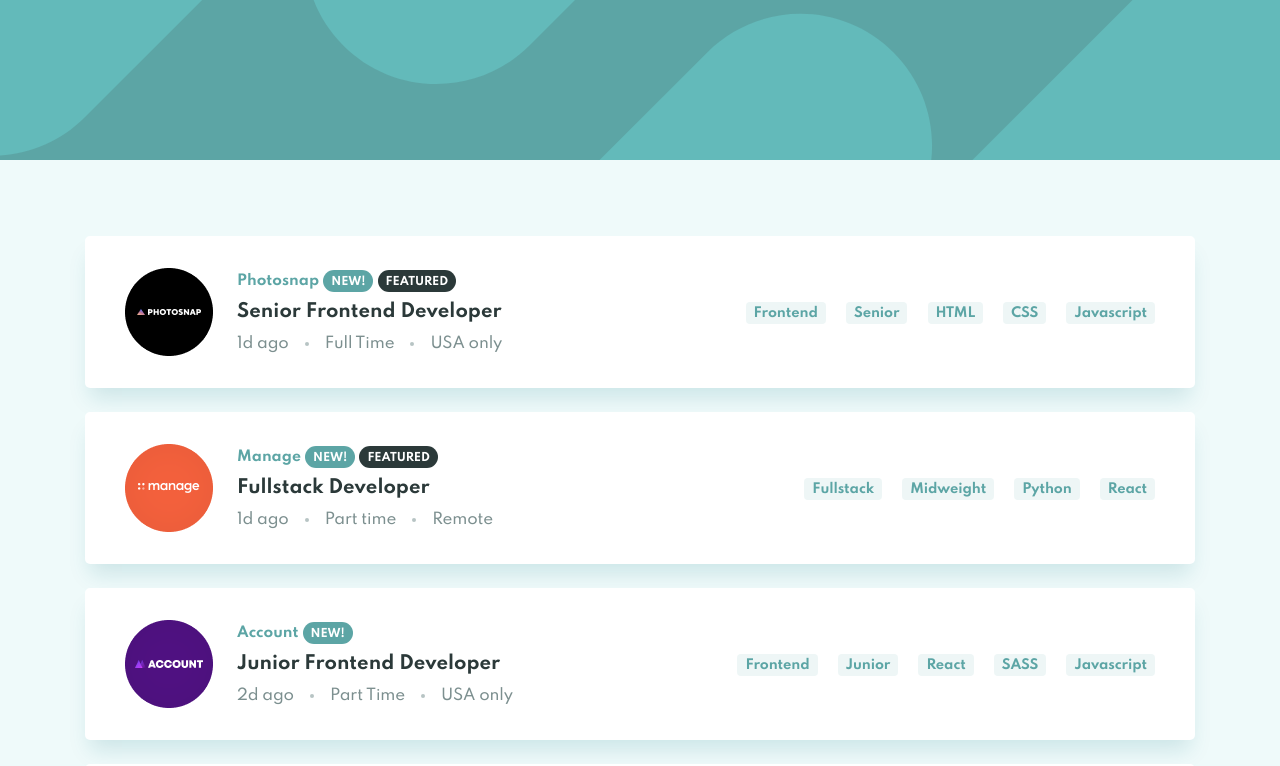
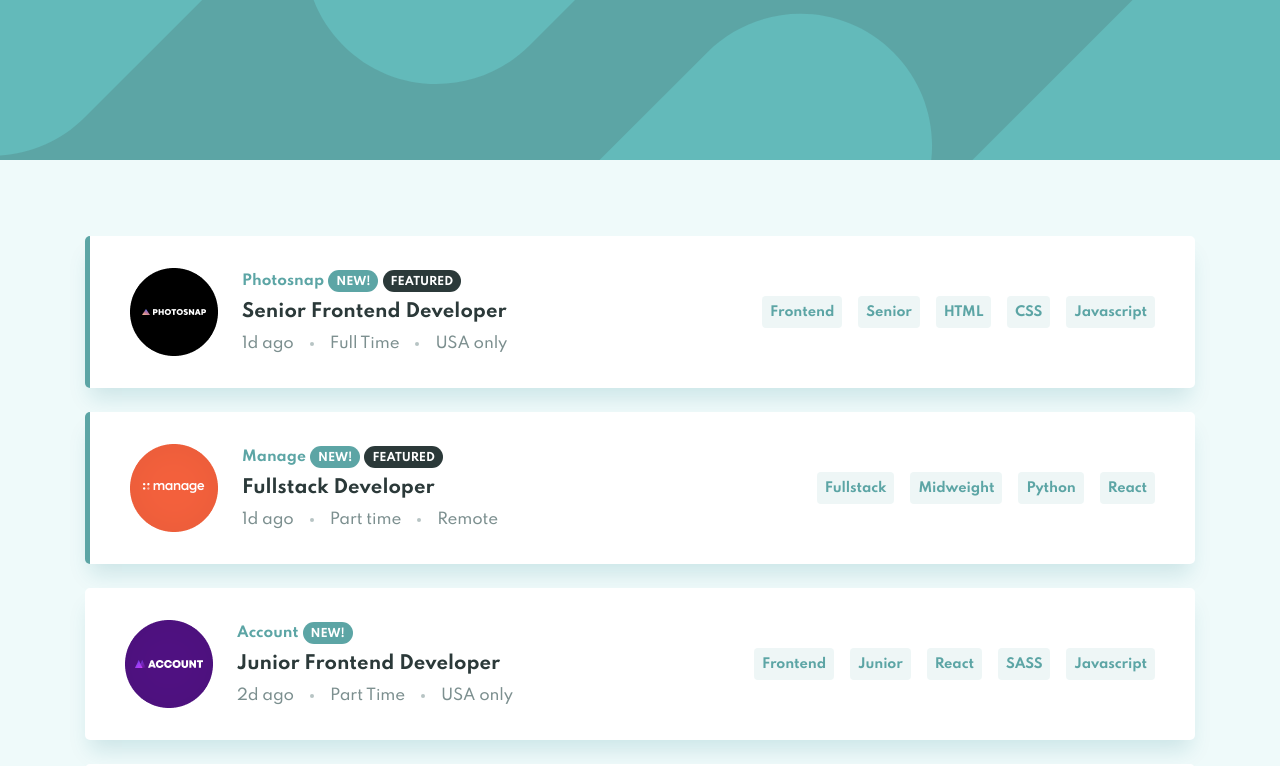
Before and after one commit to davrsirius/job-listings, a plain HTML site: page index.html in a window 1280 px wide. Shown: the top 766 px of the page. Drawn offline with Linux system fonts and the light colour scheme.

Commit message:
Add some hover effect, border to top 2 items

```diff
--- a/css/styles.css
+++ b/css/styles.css
@@ -143,6 +143,10 @@ img {
   margin-bottom: 24px;
 }
 
+.bordered {
+  border-left: 5px solid #5CA5A5;;
+}
+
 .job-image {
   margin-right: 24px;
 }
@@ -232,6 +236,9 @@ img {
 
 .job-qualifications {
   margin-left: auto;
+  display: flex;
+  align-items: center;
+  flex-wrap: wrap;
 }
 
 .job-qualifications-item {
@@ -244,10 +251,19 @@ img {
   font-weight: 700;
   line-height: 24px;
   letter-spacing: -0.1px;
+  cursor: pointer;
 }
 
 .job-qualifications-item + .job-qualifications-item {
   margin-left: 16px;
+}
+
+.job-qualifications-item:hover {
+  background-color: #5CA5A5;
+  color: #fff;
+}
+.job-qualifications-item:active {
+opacity: 0.9;
 }
 
 
--- a/index.html
+++ b/index.html
@@ -31,7 +31,7 @@
           <!-- Job item -->
 
           <!-- photosnap -->
-          <li class="job-list-item">
+          <li class="job-list-item bordered">
             <img class="job-image" src="images/job-name-images/photosnap.png" alt="Photosnap" width="88" height="88"
               srcset="images/job-name-images/photosnap.png 1x,
             images/job-name-images/photosnap@2x.png 2x">
@@ -60,7 +60,7 @@
           </li>
 
           <!-- manage -->
-          <li class="job-list-item">
+          <li class="job-list-item bordered">
             <img class="job-image" src="images/job-name-images/manage.png" alt="Manage" width="88" height="88"
               srcset="images/job-name-images/manage.png 1x,
             images/job-name-images/manage@2x.png 2x">
```
